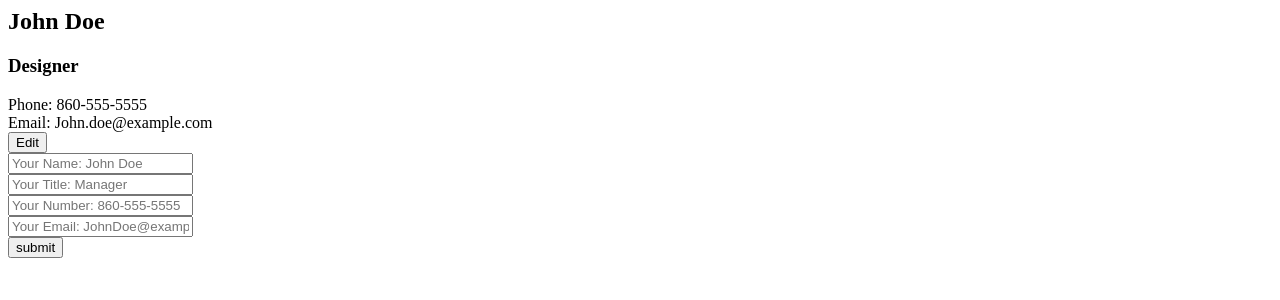
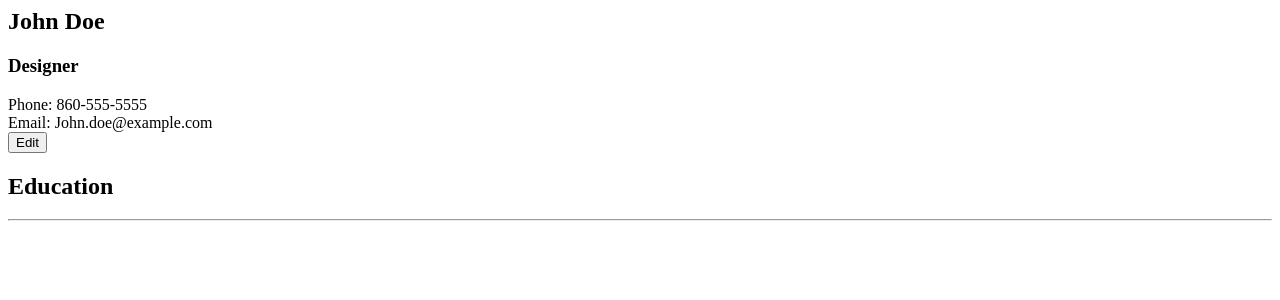
Before and after one commit to kmakai/Odin-cv-project, a React (Create React App) app: page / in a window 1280 px wide. Shown: the top 300 px of the page. Built offline with nearby package versions, Linux system fonts and the light colour scheme.

Commit message:
2 files modified

```diff
--- a/src/App.js
+++ b/src/App.js
@@ -11,19 +11,31 @@ class App extends Component {
         title: 'Designer',
         phone: '860-555-5555',
         email: 'John.doe@example.com',
+        isSubmitted: true,
       },
     };
+
+
+    this.handleInfoSubmit = this.handleInfoSubmit.bind(this);
+  }
+
+
+  handleInfoSubmit(){
+
   }
 
   render() {
-    const {info} = this.state;
+    const { info } = this.state;
     return (
       <div>
-        <h1></h1>
-        <PersonInfo
-          info={info}
-        />
-        <PersonInfoEdit />
+        <div>
+          <PersonInfo info={info} />
+          {!info.isSubmitted && <PersonInfoEdit />}
+        </div>
+        <div>
+          <h2>Education</h2>
+          <hr />
+        </div>
       </div>
     );
   }
--- a/src/components/PersonInfo.js
+++ b/src/components/PersonInfo.js
@@ -33,11 +33,11 @@ class PersonInfoEdit extends Component {
   render(){
     return (
       <div>
-        <form >
-          <div><input type="text" placeholder="Your Name: John Doe" /></div>
-          <div><input type="text" placeholder="Your Title: Manager" /></div>
-          <div><input type="text" placeholder="Your Number: 860-555-5555" /></div>
-         <div><input type="text" placeholder="Your Email: JohnDoe@example.com" /></div>
+        <form onSubmite={props.handleInfoSub}>
+          <div><input type="text" placeholder="Your Name: John Doe" id="input-name"/></div>
+          <div><input type="text" placeholder="Your Title: Manager" id="input-title"/></div>
+          <div><input type="text" placeholder="Your Number: 860-555-5555" id="input-number"/></div>
+         <div><input type="text" placeholder="Your Email: JohnDoe@example.com" id="input-email"/></div>
          <button type="submit">submit</button>
         </form>
       </div>
```
